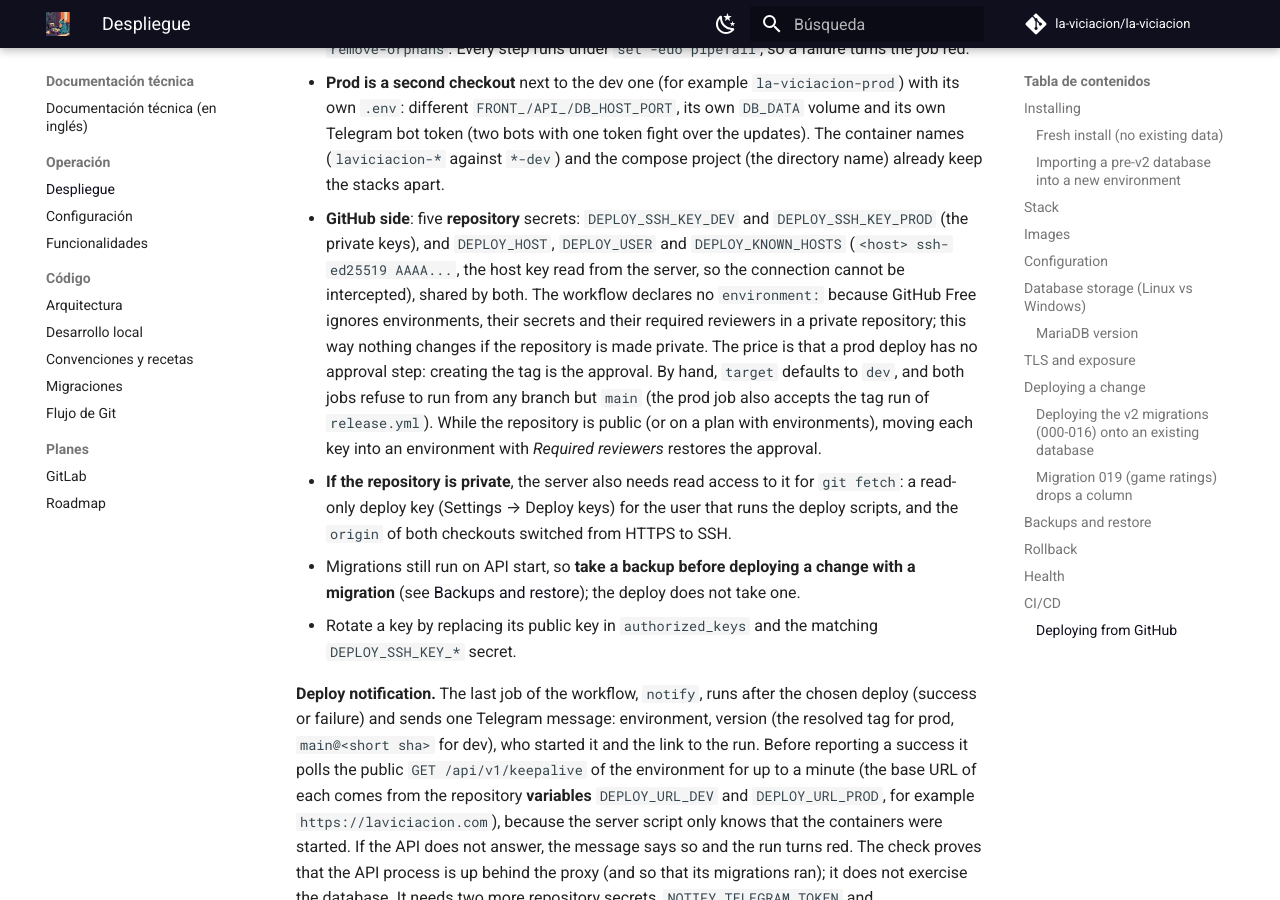
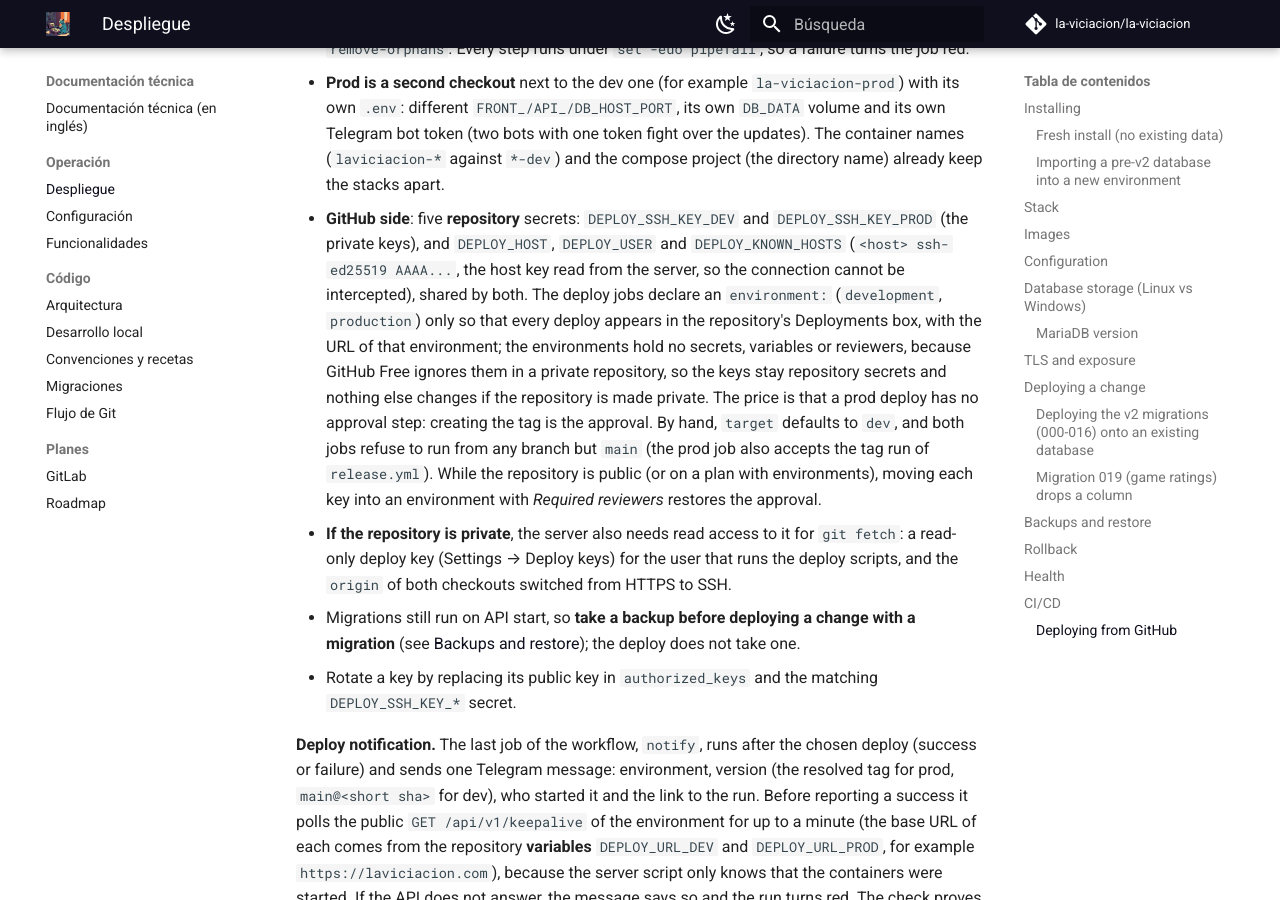
Before and after one commit to la-viciacion/la-viciacion, an MkDocs documentation site: the page built from docs/desarrollo/deployment.md, in a window 1280 px wide and 900 px high, scrolled down 10939 px. Built offline with MkDocs 1.6.1 and Material for MkDocs 9.7.7, drawn with Linux system fonts in a browser that asks for light colours; comment, search, counter and statistics services are not loaded.

Commit message:
ci: record every deploy in the Deployments box and name the Deploy runs
Co-Authored-By: Claude Sonnet 5.5 <noreply@anthropic.com>

```diff
--- a/docs/desarrollo/deployment.md
+++ b/docs/desarrollo/deployment.md
@@ -191,7 +191,7 @@ Cut a release with `git tag v2.0.0 && git push origin v2.0.0` (see [roadmap](roa
 - **One key per target.** A user without a password (`laviciacion-deploy`) in the `docker` and project groups has two entries in `authorized_keys`, each restricted to one command: `command="/path/to/dev/deploy.sh",no-port-forwarding,no-X11-forwarding,no-agent-forwarding,no-pty ssh-ed25519 AAAA...` and the same with `command="/usr/local/bin/laviciacion-deploy-prod"` for the prod key. Even if a key leaks it can only run its script. Each job of the workflow reads only its own key.
 - **The prod script is owned by root and kept outside the repo**, so neither a `git pull` nor the deploy user can change what the key runs. It reads the version from `SSH_ORIGINAL_COMMAND`, accepts only `latest` or `X.Y.Z`, takes a lock, `git fetch --tags`, checks out `v<version>` detached, exports `LAVI_VERSION` (the version the app reports and the tag of the local images), runs `docker compose build --build-arg APP_VERSION=...` and then `up -d --remove-orphans`. Every step runs under `set -euo pipefail`, so a failure turns the job red.
 - **Prod is a second checkout** next to the dev one (for example `la-viciacion-prod`) with its own `.env`: different `FRONT_/API_/DB_HOST_PORT`, its own `DB_DATA` volume and its own Telegram bot token (two bots with one token fight over the updates). The container names (`laviciacion-*` against `*-dev`) and the compose project (the directory name) already keep the stacks apart.
-- **GitHub side**: five **repository** secrets: `DEPLOY_SSH_KEY_DEV` and `DEPLOY_SSH_KEY_PROD` (the private keys), and `DEPLOY_HOST`, `DEPLOY_USER` and `DEPLOY_KNOWN_HOSTS` (`<host> ssh-ed25519 AAAA...`, the host key read from the server, so the connection cannot be intercepted), shared by both. The workflow declares no `environment:` because GitHub Free ignores environments, their secrets and their required reviewers in a private repository; this way nothing changes if the repository is made private. The price is that a prod deploy has no approval step: creating the tag is the approval. By hand, `target` defaults to `dev`, and both jobs refuse to run from any branch but `main` (the prod job also accepts the tag run of `release.yml`). While the repository is public (or on a plan with environments), moving each key into an environment with *Required reviewers* restores the approval.
+- **GitHub side**: five **repository** secrets: `DEPLOY_SSH_KEY_DEV` and `DEPLOY_SSH_KEY_PROD` (the private keys), and `DEPLOY_HOST`, `DEPLOY_USER` and `DEPLOY_KNOWN_HOSTS` (`<host> ssh-ed25519 AAAA...`, the host key read from the server, so the connection cannot be intercepted), shared by both. The deploy jobs declare an `environment:` (`development`, `production`) only so that every deploy appears in the repository's Deployments box, with the URL of that environment; the environments hold no secrets, variables or reviewers, because GitHub Free ignores them in a private repository, so the keys stay repository secrets and nothing else changes if the repository is made private. The price is that a prod deploy has no approval step: creating the tag is the approval. By hand, `target` defaults to `dev`, and both jobs refuse to run from any branch but `main` (the prod job also accepts the tag run of `release.yml`). While the repository is public (or on a plan with environments), moving each key into an environment with *Required reviewers* restores the approval.
 - **If the repository is private**, the server also needs read access to it for `git fetch`: a read-only deploy key (Settings → Deploy keys) for the user that runs the deploy scripts, and the `origin` of both checkouts switched from HTTPS to SSH.
 - Migrations still run on API start, so **take a backup before deploying a change with a migration** (see [Backups and restore](#backups-and-restore)); the deploy does not take one.
 - Rotate a key by replacing its public key in `authorized_keys` and the matching `DEPLOY_SSH_KEY_*` secret.
```
Also changed, not shown: 1 other file.
